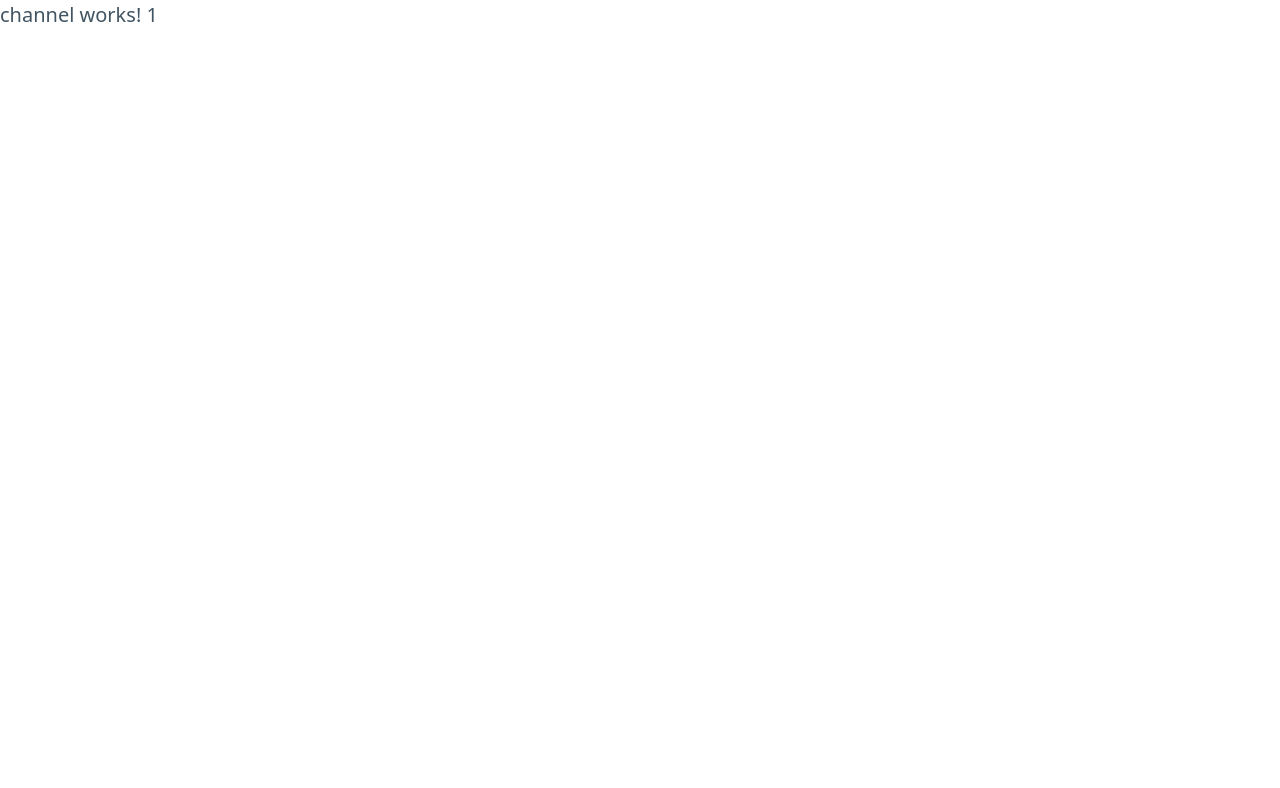
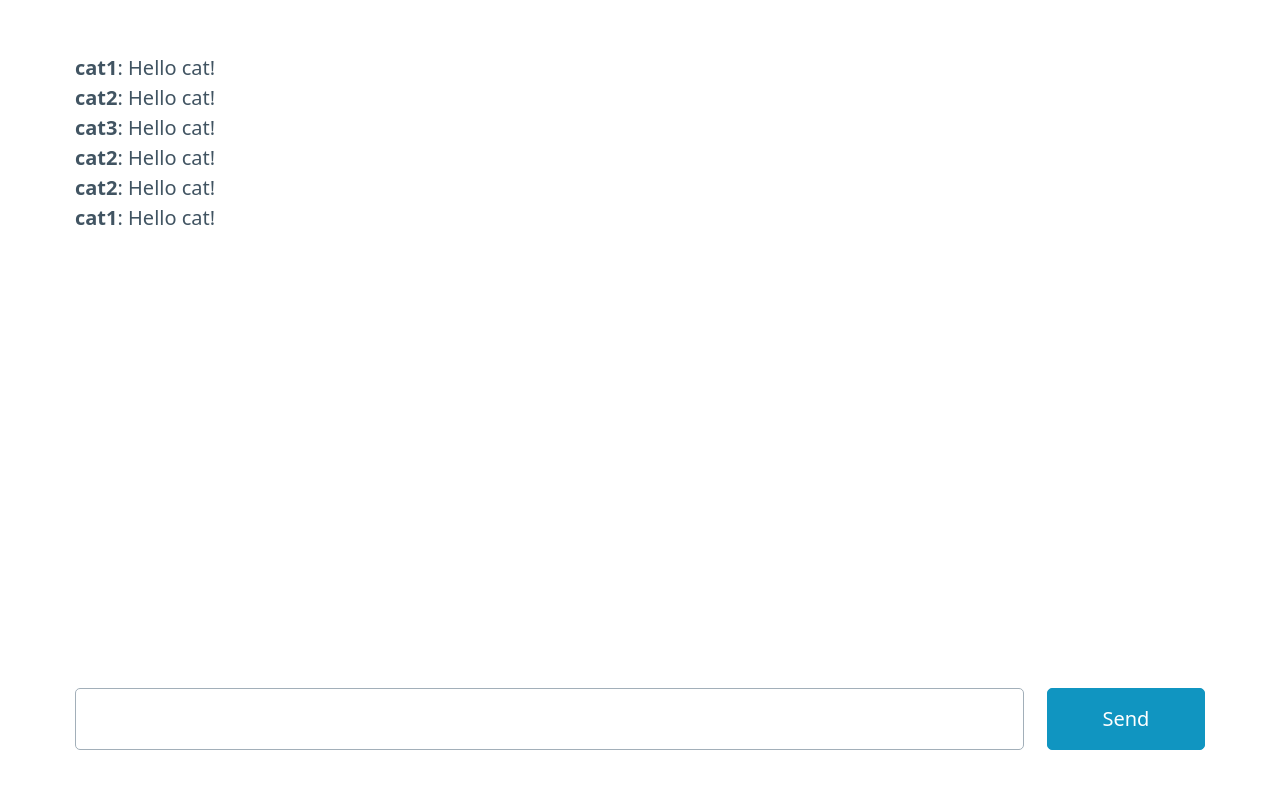
Before and after one commit to pcaracal/chat-site, an Angular app in the folder Frontend/: page /channel/1 in a window 1280 px wide. Shown: the top 788 px of the page. Built offline with nearby package versions, Linux system fonts and the light colour scheme; no server answers; sample sign-in values are in the browser's storage.

Commit message:
feat: html for channel

```diff
--- a/Frontend/src/app/api.service.ts
+++ b/Frontend/src/app/api.service.ts
@@ -63,7 +63,13 @@ export class ApiService {
       })
     }
     const body = {name: channelName};
-    console.log("body", body)
     return this._http.post(this._apiUrl + "overview", body, httpOptions);
   }
+
+  channelGet(channelId: number): Observable<any> {
+    const httpOptions = {
+      headers: new HttpHeaders({'Authorization': sessionStorage.getItem("Authorization") || ""})
+    }
+    return this._http.get(this._apiUrl + "channel/" + channelId, httpOptions);
+  }
 }
--- a/Frontend/src/app/channel/channel.component.html
+++ b/Frontend/src/app/channel/channel.component.html
@@ -1 +1,22 @@
-<p>channel works! {{channelId}}</p>
+<div class="container">
+  <h2>{{channelName}}</h2>
+  <div *ngIf="isMessageScreen">
+
+    <div style="display: flex; flex-direction: column">
+
+      <div *ngFor="let message of messages">
+        <strong>{{message.user}}</strong>: {{message.text}}
+      </div>
+
+      <div class="container" style="position: absolute; bottom: 0;left: 0; right: 0">
+        <form>
+          <div style="display: flex; justify-content: space-between">
+            <input style="max-width: 84%" type="text"/>
+            <input style="max-width: 14%" type="submit" value="Send"/>
+          </div>
+        </form>
+      </div>
+
+    </div>
+  </div>
+</div>
--- a/Frontend/src/app/channel/channel.component.ts
+++ b/Frontend/src/app/channel/channel.component.ts
@@ -1,5 +1,6 @@
 import {Component, OnInit} from '@angular/core';
 import {ActivatedRoute, Router} from "@angular/router";
+import {ApiService} from "../api.service";
 
 @Component({
   selector: 'app-channel',
@@ -8,8 +9,42 @@ import {ActivatedRoute, Router} from "@angular/router";
 })
 export class ChannelComponent implements OnInit {
   channelId: number = -1;
+  channelName: string = "";
+  isMessageScreen: boolean = true;
+  messages = [
+    {
+      user: "cat1",
+      text: "Hello cat!",
+      created_at: "2021-05-01 12:00:00"
+    },
+    {
+      user: "cat2",
+      text: "Hello cat!",
+      created_at: "2021-05-01 12:00:00"
+    },
+    {
+      user: "cat3",
+      text: "Hello cat!",
+      created_at: "2021-05-01 12:00:00"
+    },
+    {
+      user: "cat2",
+      text: "Hello cat!",
+      created_at: "2021-05-01 12:00:00"
+    },
+    {
+      user: "cat2",
+      text: "Hello cat!",
+      created_at: "2021-05-01 12:00:00"
+    },
+    {
+      user: "cat1",
+      text: "Hello cat!",
+      created_at: "2021-05-01 12:00:00"
+    },
+  ];
 
-  constructor(private route: ActivatedRoute, private router: Router) {
+  constructor(private route: ActivatedRoute, private router: Router, private _apiService: ApiService) {
   }
 
   ngOnInit(): void {
@@ -21,9 +56,21 @@ export class ChannelComponent implements OnInit {
     this.route.params.subscribe(params => {
       this.channelId = params['id'];
     });
+
+    this.getChannelData();
   }
 
   getChannelData() {
+    this._apiService.channelGet(this.channelId).subscribe({
+      next: (response: any) => {
+        console.log("Channel data get successful", response);
+        this.channelName = response.channelName;
+      }, error: (error: any) => {
+        console.log("Channel data get failed", error);
+      }
+    });
+
+
     // TODO: 1. See if channel exists and user has access to it
     // TODO: 2. Get channel data if yes, else redirect to overview
     // TODO: 3. Display channel data
--- a/Frontend/src/app/overview/overview.component.html
+++ b/Frontend/src/app/overview/overview.component.html
@@ -6,7 +6,7 @@
     <div *ngIf="channels">
       <h2>Your Channels</h2>
       <div *ngFor="let cn of channels">
-        <button class="outline">{{cn.name}}</button>
+        <button class="outline" (click)="handleSelectChannel($event, cn.id)">{{cn.name + " <" + cn.id + ">"}}</button> <!-- The id is for debugging purposes -->
       </div>
     </div>
   </div>
--- a/Frontend/src/app/overview/overview.component.ts
+++ b/Frontend/src/app/overview/overview.component.ts
@@ -55,4 +55,9 @@ export class OverviewComponent implements OnInit {
       }
     });
   }
+
+  handleSelectChannel(event: any, channelId: number) {
+    event.preventDefault();
+    this.router.navigate(["/channel/" + channelId]);
+  }
 }
```
